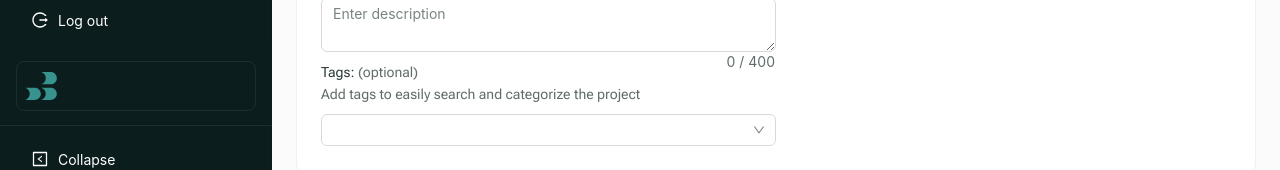
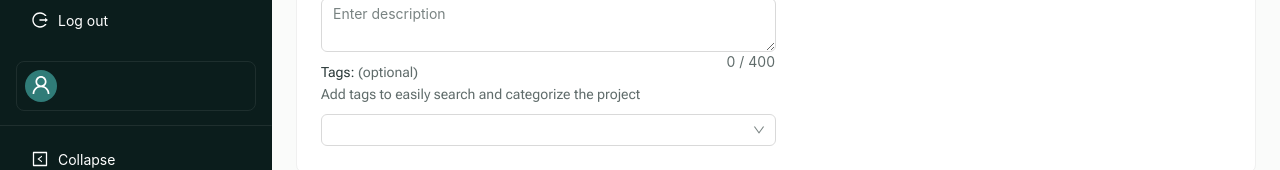
Before and after one commit to PromptSail/prompt_sail, a React (Vite) app in the folder ui/: page /projects/add in a window 1280 px wide. Shown: the part 606-776 px from the top of the page. Built offline with nearby package versions, Linux system fonts and the light colour scheme; no server answers; sample sign-in values are in the browser's storage.

Commit message:
change default avatar

```diff
--- /dev/null
+++ b/ui/src/components/DefaultAvatar/DefaultAvatar.tsx
@@ -0,0 +1,8 @@
+import { UserOutlined } from '@ant-design/icons';
+
+const DefaultAvatar: React.FC = () => (
+    <div className="w-[32px] h-[32px] bg-Primary/colorPrimary rounded-full relative my-auto">
+        <UserOutlined className="text-white text-[20px] absolute top-[50%] left-[50%] translate-x-[-50%] translate-y-[-55%]" />
+    </div>
+);
+export default DefaultAvatar;
--- a/ui/src/components/ProjectForms/UserSelect.tsx
+++ b/ui/src/components/ProjectForms/UserSelect.tsx
@@ -4,7 +4,7 @@ import { Context } from '../../context/Context';
 import api from '../../api/api';
 import { useFormikContext } from 'formik';
 import { FormikValuesTemplate } from './types';
-import defAvatar from '../../assets/logo/symbol-white.svg';
+import DefaultAvatar from '../DefaultAvatar/DefaultAvatar';
 const { Text } = Typography;
 
 interface Props extends SelectProps {}
@@ -89,14 +89,7 @@ const UserComponent: React.FC<{ img: string | null; label: string }> = ({ img, l
                     className="w-[32px] h-[32px] rounded-full"
                 />
             ) : (
-                // <iframe src={img} />
-                <div className="w-[32px] h-[32px] bg-Primary/colorPrimary rounded-full relative my-auto">
-                    <img
-                        src={defAvatar}
-                        alt={`avatar_${label}`}
-                        className="w-[21px] h-[21px] absolute top-[14%] left-[13%]"
-                    />
-                </div>
+                <DefaultAvatar />
             )}
 
             <Text className="my-auto">{label}</Text>
--- a/ui/src/components/Sidebar/Sidebar.tsx
+++ b/ui/src/components/Sidebar/Sidebar.tsx
@@ -6,18 +6,16 @@ import { checkLogin } from '../../storage/login';
 import {
     HistoryOutlined,
     LeftSquareOutlined,
-    // LineChartOutlined,
     LogoutOutlined,
     QuestionCircleOutlined,
     RightSquareOutlined,
     RocketOutlined
-    // UserOutlined
 } from '@ant-design/icons';
 import { ItemType, MenuItemType } from 'antd/es/menu/interface';
 import Logo from '../../assets/logo/Logo-teal_white.svg';
 import Symbol from '../../assets/logo/symbol-teal.svg';
 import { useGetConfig, useWhoami } from '../../api/queries';
-import defAvatar from '../../assets/logo/symbol-teal.svg';
+import DefaultAvatar from '../DefaultAvatar/DefaultAvatar';
 const { Text } = Typography;
 interface Props {
     setLoginState: (arg: SetStateAction<boolean>) => void;
@@ -161,17 +159,15 @@ const Sidebar: React.FC<Props> = ({ setLoginState }) => {
                                                 )
                                             }
                                         >
-                                            <img
-                                                src={
-                                                    isPictureValid
-                                                        ? user.data?.data.picture
-                                                        : defAvatar
-                                                }
-                                                className={`max-w-[32px] max-h-[32px] my-auto${
-                                                    isPictureValid ? ' rounded-[50%]' : ''
-                                                }`}
-                                                alt="avatar"
-                                            />
+                                            {isPictureValid ? (
+                                                <img
+                                                    src={user.data?.data.picture}
+                                                    className={`max-w-[32px] max-h-[32px] my-autorounded-[50%]`}
+                                                    alt="avatar"
+                                                />
+                                            ) : (
+                                                <DefaultAvatar />
+                                            )}
                                         </Tooltip>
                                     );
                                 })()}
```
